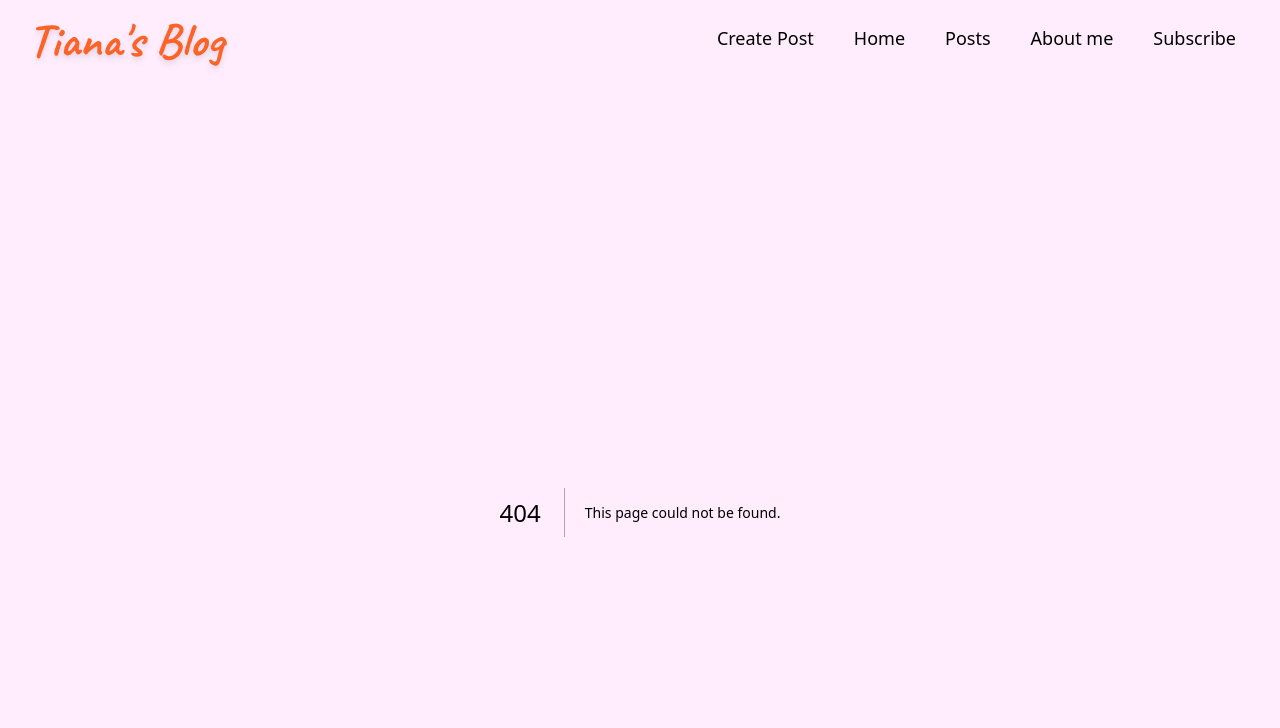
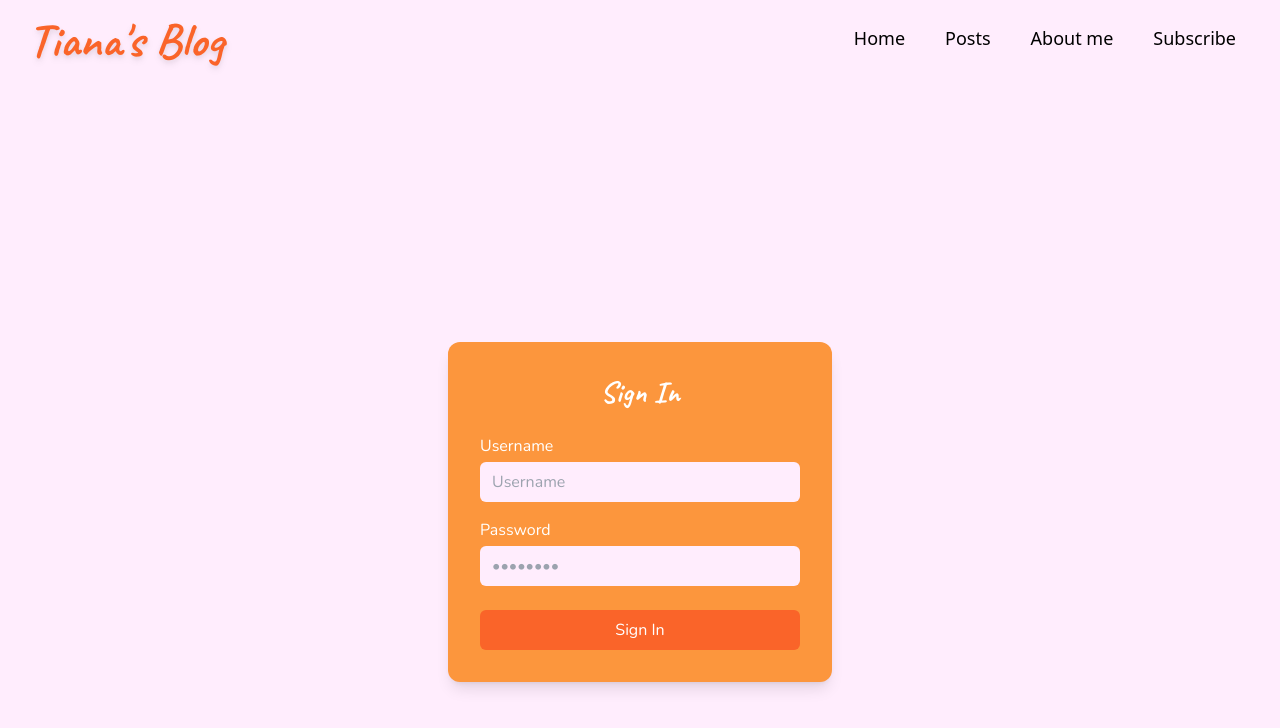
Before and after one commit to covmoore/tiana-blog, a Next.js app: page /sign-in in a window 1280 px wide. Before the commit this address had no page. Shown: the top 728 px of the page. Built offline with nearby package versions, Linux system fonts and the light colour scheme.

Commit message:
added authentication

```diff
--- a/app/apis/blogs.js
+++ b/app/apis/blogs.js
@@ -33,6 +33,11 @@ function useFetch(url) {
     return state;
 }
 
+function authHeaders() {
+    const token = localStorage.getItem('token')
+    return token ? { Authorization: `Bearer ${token}` } : {}
+}
+
 function usePost(url, payload) {
     const [state, setState] = useState({
         data: null,
@@ -44,7 +49,7 @@ function usePost(url, payload) {
         const fetchData = async () => {
             setState({data: null, loading: true, error: null});
             try {
-                const response = await axios.post(url, payload);
+                const response = await axios.post(url, payload, { headers: authHeaders() });
                 setState({data: response.data, loading: false, error: null});
             } catch (error) {
                 console.error("ERR", error)
@@ -75,6 +80,11 @@ export function createPost(payload) {
     return request
 }
 
+export async function deletePost(postId) {
+    const response = await axios.delete(`http://localhost:8080/posts/${postId}`, { headers: authHeaders() })
+    return response.data
+}
+
 export function fetchConfig(type) {
   const url = `http://localhost:8080/config/${type}`
   const request = useFetch(url);
--- a/app/components/BlogPost.js
+++ b/app/components/BlogPost.js
@@ -1,11 +1,17 @@
 import Markdown from "react-markdown"
 import { classNames, getCatColor } from "../utils"
 import { useState } from "react"
+import { useRouter } from "next/navigation"
+import { deletePost } from "../apis/blogs"
+import { useAuth } from "../hooks/useAuth"
 
 
 export default function BlogPost(props) {
   console.log("PROPS INTO BLOG POSt", props)
   const blog = props.blog
+  const dateCreated = new Date(blog.dateCreated)
+  const router = useRouter()
+  const { isAuthenticated } = useAuth()
   const [showModal, getShowModal] = useState(false);
   function handleDeleteConfirmation() {
     getShowModal(true)
@@ -13,8 +19,10 @@ export default function BlogPost(props) {
   function closeModal() {
     getShowModal(false)
   }
-  function handleDelete() {
+  async function handleDelete() {
+    await deletePost(blog.bid)
     getShowModal(false)
+    router.push('/posts')
   }
   return (
     <div className="border-solid  mb-32 pt-1 bg-white rounded-lg">
@@ -23,15 +31,15 @@ export default function BlogPost(props) {
           <div className="flex flex-row justify-between my-6">
             <text className="font-medium">Author: {blog.author}</text>
             <div className=" flex flex-row-reverse">
-              <text className="pl-1 font-medium">Date: {blog.dateCreated}</text>
+              <text className="pl-1 font-medium">Date: {dateCreated.toDateString()}</text>
               {blog.categoryName &&
                 <text className={classNames(`bg-${getCatColor(blog.categoryName)}`, "drop-shadow-md px-1 font-medium rounded-md box-border max-w-fit max-h-fit")}>
                   {blog.categoryName}
                 </text>}
             </div>
-            <button className={
+            {isAuthenticated && <button className={
               'text-gray-700 hover:bg-buttonHoverColor hover:text-white rounded-md px-3 py-2 text-lg font-medium'
-            } id="open-btn" onClick={handleDeleteConfirmation}>Delete Post</button>
+            } id="open-btn" onClick={handleDeleteConfirmation}>Delete Post</button>}
           </div>
           {showModal &&
             <div id="modal" class="fixed inset-0 bg-gray-600/50 flex justify-center items-center">
--- a/app/components/BlogPreview.js
+++ b/app/components/BlogPreview.js
@@ -3,17 +3,18 @@ import { getCatColor, classNames } from "../utils"
 export default function BlogPreview(props) {
   const blog = props.blog
   const route = `/posts/${blog.key}`
+  const dateCreated = new Date(blog.dateCreated)
   return (
     <a href={route}>
       <div className={`hover:bg-opacity-30 border-solid border-${getCatColor(blog.categoryName)} border-2 bg-postForegroundColor border-spacing-28 mb-12 rounded-md shadow-lg`}>
         <div className=" mx-4  flex justify-center flex-col content-center flex-wrap items-center w-[-webkit-fill-available]">
           <div className="flex flex-row  justify-center w-[-webkit-fill-available]">
             <div className="flex flex-row  my-6 justify-between w-[-webkit-fill-available]">
-              <text className="font-normal black">Date: {blog.dateCreated}</text>
+              <text className="font-normal black">Date: {dateCreated.toDateString()}</text>
               <div className="flex justify-center mt-6">
                 <text className="text-4xl font-medium mt-8">{blog.title}</text>
               </div>
-              <div classNames="">
+              <div>
                 <text className={classNames(`bg-${getCatColor(blog.categoryName)}`, "drop-shadow-md px-1 font-medium rounded-md box-border max-h-fit")}>
                   {blog.categoryName}
                 </text>
--- a/app/components/Navbar.js
+++ b/app/components/Navbar.js
@@ -2,10 +2,11 @@
 import { Disclosure, DisclosureButton, DisclosurePanel, Menu, MenuButton, MenuItem, MenuItems } from '@headlessui/react'
 import { usePathname } from 'next/navigation'
 import { classNames } from '../utils'
+import { useAuth } from '../hooks/useAuth'
 
 
 const navigation = [
-  { name: 'Create Post', href: '/create', current: false },
+  { name: 'Create Post', href: '/create', current: false, adminOnly: true },
   { name: 'Home', href: '/', current: true },
   { name: 'Posts', href: '/posts', current: false },
   { name: 'About me', href: '/about-me', current: false },
@@ -27,6 +28,7 @@ function handleRouteChange(href) {
 
 
 export default function Navbar() {
+  const { isAuthenticated } = useAuth()
   handleRouteChange(usePathname())
 
 
@@ -44,7 +46,7 @@ export default function Navbar() {
             </div>
             <div className="hidden sm:ml-0 sm:block">
               <div className="flex space-x-4">
-                {navigation.map((item) => (
+                {navigation.filter(item => !item.adminOnly || isAuthenticated).map((item) => (
                   <a
                     key={item.name}
                     href={item.href}
--- a/app/components/TitleField.js
+++ b/app/components/TitleField.js
@@ -4,7 +4,7 @@ export default function TitleField({ value, onChange }) {
       <label htmlFor="title" className="px-2">Title</label>
       <input
         id="title"
-        className="block w-full py-2 px-4 text-sm text-heading bg-neutral-secondary-medium border-0 focus:ring-0 placeholder:text-body"
+        className="block py-2 min-w-[25%] px-4 text-sm text-heading bg-neutral-secondary-medium border-0 focus:ring-0 placeholder:text-body"
         placeholder="Title name..."
         required
         value={value}
--- a/app/create/page.js
+++ b/app/create/page.js
@@ -1,8 +1,21 @@
 'use client'
 import '../globals.css'
 import PostCreateContent from '../components/PostCreateContent'
+import { useAuth } from '../hooks/useAuth'
 
 export default function Create() {
+    const { isAuthenticated, loading } = useAuth()
+
+    if (loading) return null
+
+    if (!isAuthenticated) {
+        return (
+            <div className="flex justify-center items-center min-h-screen">
+                <p className="text-2xl font-medium text-gray-700">Not Authorized to view this page.</p>
+            </div>
+        )
+    }
+
     return (
         <div>
             <div className="flex flex-row text-5xl justify-center pb-6">
--- a/app/globals.css
+++ b/app/globals.css
@@ -3,3 +3,21 @@
 @tailwind base;
 @tailwind components;
 @tailwind utilities;
+
+::-webkit-scrollbar {
+  width: 8px;
+}
+
+::-webkit-scrollbar-track {
+  background: #ffedfd;
+  border-radius: 4px;
+}
+
+::-webkit-scrollbar-thumb {
+  background: #fc963d;
+  border-radius: 4px;
+}
+
+::-webkit-scrollbar-thumb:hover {
+  background: #fa6429;
+}
--- /dev/null
+++ b/app/hooks/useAuth.js
@@ -0,0 +1,25 @@
+'use client'
+
+import { useState, useEffect } from 'react'
+
+function isTokenValid(token) {
+  try {
+    const payload = JSON.parse(atob(token.split('.')[1]))
+    return payload.exp * 1000 > Date.now()
+  } catch {
+    return false
+  }
+}
+
+export function useAuth() {
+  const [isAuthenticated, setIsAuthenticated] = useState(false)
+  const [loading, setLoading] = useState(true)
+
+  useEffect(() => {
+    const token = localStorage.getItem('token')
+    setIsAuthenticated(!!token && isTokenValid(token))
+    setLoading(false)
+  }, [])
+
+  return { isAuthenticated, loading }
+}
--- a/app/posts/[slug]/page.js
+++ b/app/posts/[slug]/page.js
@@ -10,6 +10,7 @@ export default function Post({ params }) {
   if (data) {
     blog = data.find(({ key }) => key == slug)
   }
+
   return (
     <div>
     {loading && <p>Loading...</p>}
--- a/app/posts/page.js
+++ b/app/posts/page.js
@@ -29,7 +29,7 @@ export default function PostsPage({ params }) {
       <div className="flex justify-center text-5xl mb-12">
         Posts
       </div>
-      <div className="flex flex-row flex-wrap justify-center ">
+      <div className="flex flex-row flex-wrap justify-center gap-16">
         {loading && <p>Loading...</p>}
         {error && <p style={{ color: 'red' }}>error</p>}
         {categoryConfig && Object.entries(categoriesMap).map(([key, value]) => {
@@ -38,7 +38,7 @@ export default function PostsPage({ params }) {
               <div className={classNames(`bg-${getCatColor(key)}`, "flex drop-shadow-md px-1 font-medium rounded-md box-border max-w-fit max-h-fit")}>
                 <h1 className='text-lg justify-center'>{key}</h1>
               </div>
-              <div className="p-4 bg-gray-100 overflow-y-scroll max-w-96 max-h-[700px]">
+              <div className="p-4 bg-background overflow-y-scroll max-w-96 max-h-[700px]">
                 <div className="max-w-screen-xl  min-h-screen-m">
                   {data && value.map((blog) => {
                     console.log(`TITLE: ${blog.title}`)
@@ -47,7 +47,7 @@ export default function PostsPage({ params }) {
                         <div className={`flex flex-col mx-2 my-2 border-2 h-150 w-150 rounded-xl shadow-lg bg-postForegroundColor border-${getCatColor(blog.categoryName)} hover:bg-secondary hover:bg-opacity-30`}>
                           <div className="mx-3 my-5">
                             <div className="flex flex-row justify-between mb-24">
-                              <text className="mr-6">{blog.dateCreated}</text>
+                              <text className="mr-6">{new Date(blog.dateCreated).toDateString()}</text>
                               <text className="ml-6">{blog.author}</text>
                             </div>
                             <div className="flex justify-center flex-wrap">
--- /dev/null
+++ b/app/sign-in/page.js
@@ -0,0 +1,68 @@
+'use client'
+
+import { useState } from 'react'
+import { useRouter } from 'next/navigation'
+import axios from 'axios'
+
+export default function SignInPage() {
+  const router = useRouter()
+  const [username, setUsername] = useState('')
+  const [password, setPassword] = useState('')
+  const [error, setError] = useState(null)
+  const [loading, setLoading] = useState(false)
+
+  async function handleSubmit(e) {
+    e.preventDefault()
+    setError(null)
+    setLoading(true)
+    try {
+      const response = await axios.post('http://localhost:8080/authorize', { username, password })
+      localStorage.setItem('token', response.data.token)
+      router.push('/')
+    } catch (err) {
+      setError('Invalid username or password')
+    } finally {
+      setLoading(false)
+    }
+  }
+
+  return (
+    <div className="flex flex-col items-center justify-center min-h-screen bg-background">
+      <div className="bg-postForegroundColor p-8 rounded-xl shadow-lg w-full max-w-sm">
+        <h1 className="text-3xl font-bold text-white mb-6 text-center font-[Caveat]">Sign In</h1>
+        <form className="flex flex-col gap-4" onSubmit={handleSubmit}>
+          <div className="flex flex-col gap-1">
+            <label className="text-white font-medium">Username</label>
+            <input
+              type="text"
+              value={username}
+              onChange={(e) => setUsername(e.target.value)}
+              className="rounded-md px-3 py-2 bg-background text-gray-700 outline-none focus:ring-2 focus:ring-postBorderColor"
+              placeholder="Username"
+              required
+            />
+          </div>
+          <div className="flex flex-col gap-1">
+            <label className="text-white font-medium">Password</label>
+            <input
+              type="password"
+              value={password}
+              onChange={(e) => setPassword(e.target.value)}
+              className="rounded-md px-3 py-2 bg-background text-gray-700 outline-none focus:ring-2 focus:ring-postBorderColor"
+              placeholder="••••••••"
+              required
+            />
+          </div>
+          {error && <p className="text-white text-sm text-center">{error}</p>}
+          <button
+            type="submit"
+            disabled={loading}
+            className="mt-2 bg-postBorderColor hover:bg-buttonHoverColor text-white font-medium py-2 rounded-md transition-colors disabled:opacity-60"
+          >
+            {loading ? 'Signing in...' : 'Sign In'}
+          </button>
+        </form>
+      </div>
+    </div>
+  )
+}
```
